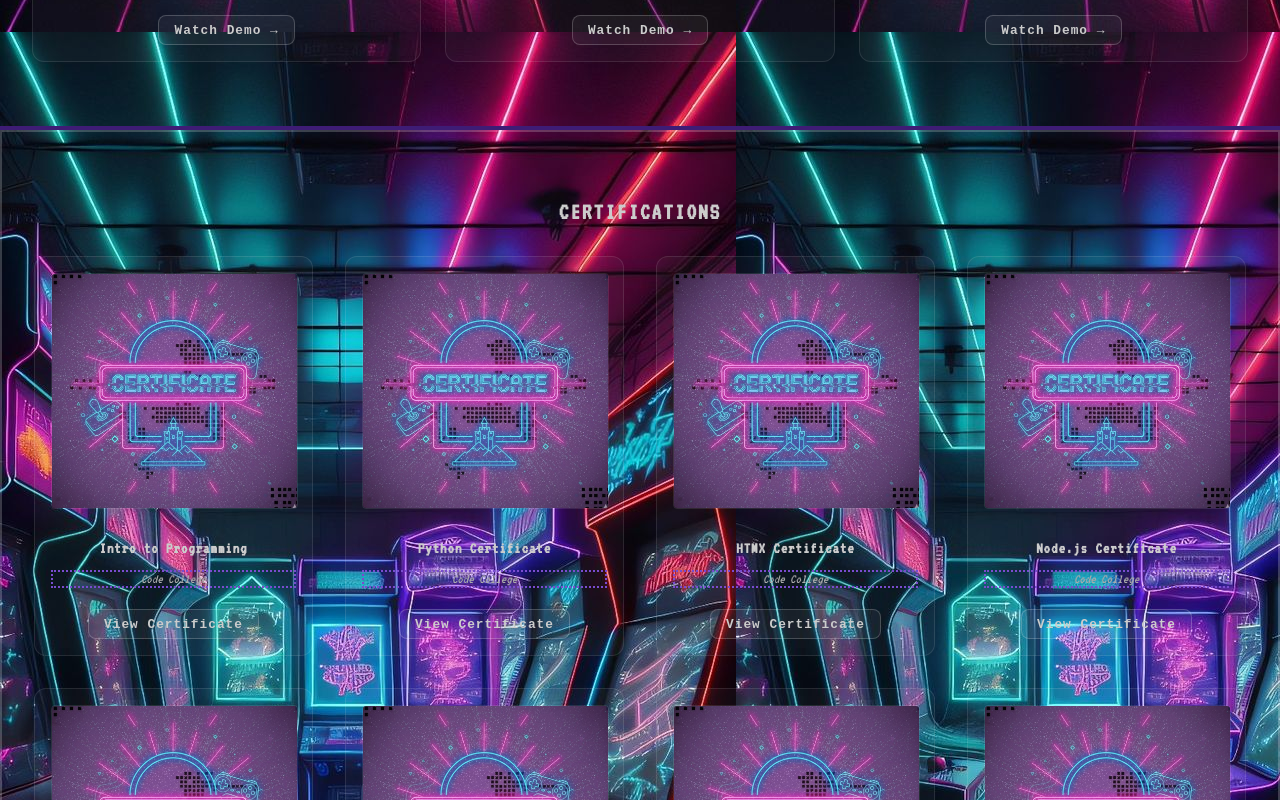
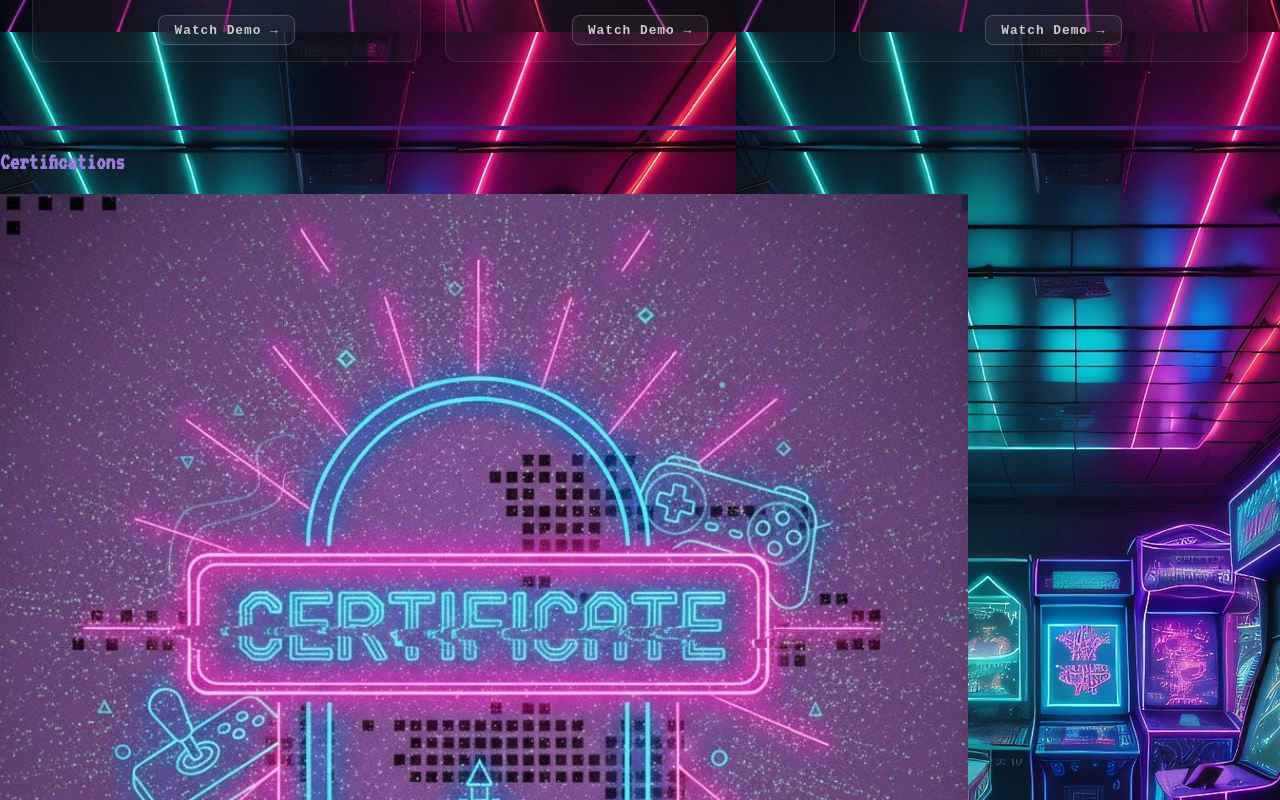
Before and after one commit to cadee247/Retro-portfolio, a React (Create React App) app: page / in a window 1280 px wide. Shown: the part 5200-6000 px from the top of the page. Built offline with nearby package versions, Linux system fonts and the light colour scheme.

Commit message:
Update Certificates.js

```diff
--- a/src/components/Certificates.js
+++ b/src/components/Certificates.js
@@ -15,7 +15,7 @@ import SqlCert from '../certificates/Cadee Rousseau  SQL.pdf';
 // Fallback image import
 import FallbackImage from '../assests/certificate.jpg';
 
-Modal.setAppElement('#root'); // Required for accessibility
+Modal.setAppElement('#root');
 
 const certificates = [
   { title: 'Intro to Programming', provider: 'Code College', link: IntroCert },
@@ -43,17 +43,15 @@ const Certificates = () => {
   };
 
   return (
-    <section id="certificates" className="certificates-section">
+    <section id="certificates">
       <h2>Certifications</h2>
-      <div className="cert-grid">
+      <div>
         {certificates.map((cert, index) => (
-          <div className="cert-card" key={index}>
+          <div key={index}>
             <img src={FallbackImage} alt={cert.title} />
             <h3>{cert.title}</h3>
             <p>{cert.provider}</p>
-            <button className="cert-link" onClick={() => openModal(cert)}>
-              View Certificate
-            </button>
+            <button onClick={() => openModal(cert)}>View Certificate</button>
           </div>
         ))}
       </div>
@@ -63,18 +61,22 @@ const Certificates = () => {
           isOpen={modalIsOpen}
           onRequestClose={closeModal}
           contentLabel="Certificate Viewer"
-          className="cert-modal"
-          overlayClassName="cert-overlay"
         >
           <h2>{activeCert.title}</h2>
-          <iframe
-            src={activeCert.link}
+          <object
+            data={activeCert.link}
+            type="application/pdf"
             width="100%"
             height="600px"
-            style={{ border: 'none' }}
-            title={activeCert.title}
-          />
-          <button onClick={closeModal} className="close-button">Close</button>
+          >
+            <p>
+              Your browser can't display this PDF. You can{' '}
+              <a href={activeCert.link} target="_blank" rel="noopener noreferrer">
+                download it here
+              </a>.
+            </p>
+          </object>
+          <button onClick={closeModal}>Close</button>
         </Modal>
       )}
     </section>
```
